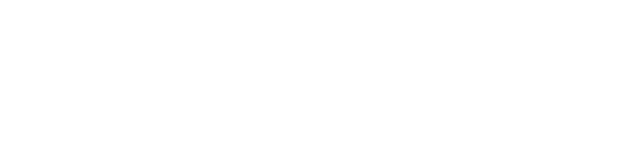
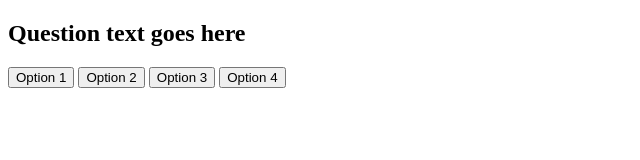
Before and after one commit to dona-8833/quizapp, a plain HTML site: page quizapp/index.html in a window 1280 px wide. Shown: the whole page, without its empty margins (0-640 px from the left). Drawn offline with Linux system fonts and the light colour scheme.

Commit message:
html body structure

```diff
--- a/quizapp/index.html
+++ b/quizapp/index.html
@@ -5,9 +5,16 @@
     <meta name="viewport" content="width=device-width, initial-scale=1.0">
     <title>quiz app</title>
     <link rel="stylesheet" href="style.css">
-    <script src="script.js"></script>
 </head>
 <body>
-
+    <div id="quiz_container">
+        <h2 id="question">Question text goes here</h2>
+        <div id="options_container">
+            <button class="btn">Option 1</button>
+            <button class="btn">Option 2</button>
+            <button class="btn">Option 3</button>
+            <button class="btn">Option 4</button>
+    </div>
 </body>
+<script src="script.js"></script>
 </html>
```
